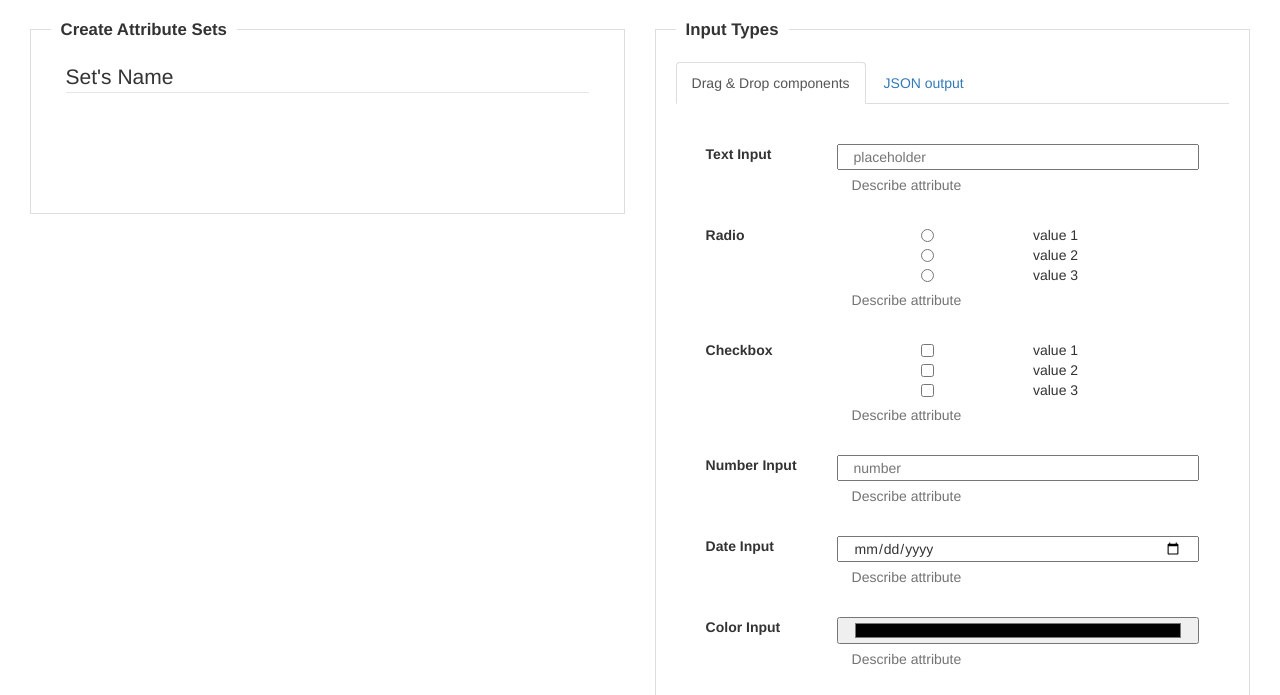
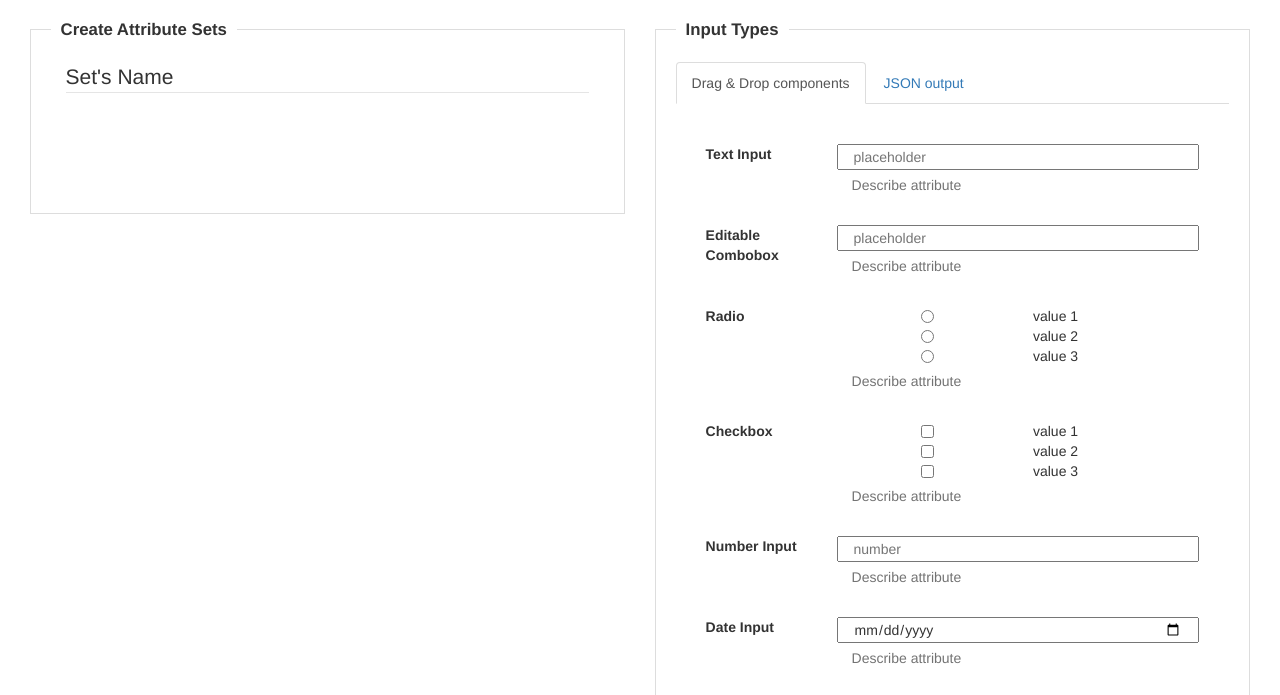
Before and after one commit to PhanHoangAnh/CreateDynamicAttributeSets, a plain HTML site: page dragable.html in a window 1280 px wide. Shown: the part 54-749 px from the top of the page. Drawn offline with nearby package versions, Linux system fonts and the light colour scheme.

Commit message:
add more control

```diff
--- a/js/DragNDrop.js
+++ b/js/DragNDrop.js
@@ -55,11 +55,18 @@
                 //
                 var nodeCopy = ui.item.clone();
                 newId++;
-                nodeCopy.id = newId; /* We cannot use the same ID */
+                nodeCopy[0].id = newId; /* We cannot use the same ID */
                 nodeCopy.attr("data-toggle", "popover");
                 nodeCopy.attr("data-placement", "right");
                 // chipl initiated popover before first click
                 // 1. Create template for associated popover
+                // Exception for combobox
+                if (nodeCopy[0].getElementsByTagName("datalist")) {
+                    nodeCopy[0].getElementsByTagName("datalist")[0].id = newId + "list";
+                    var input = nodeCopy[0].getElementsByTagName("input")[0];
+                    input.setAttribute("list", newId + "list");
+                }
+                //
                 nodeCopy.controlType = nodeCopy.attr("data-controlType");
                 nodeCopy.attribute = {};
                 for (var i in data) {
@@ -143,6 +150,19 @@
             input.setAttribute("data-controlType", "text");
             input_cover.appendChild(input);
             container_div.setAttribute("data-controlType", "text");
+            // in case for editable combobox, create datalist for this input
+            if (template["fields"]["options"]) {
+                var datalistId = newId + "datalist";
+                input.setAttribute("list", datalistId);
+                var datalist = document.createElement("datalist")
+                datalist.id = datalistId;
+                for (item in template["fields"]["options"]) {
+                    var option = document.createElement("option");
+                    option.setAttribute("value", template["fields"]["options"][item]);
+                    datalist.appendChild(option);
+                }
+                input_cover.appendChild(datalist);
+            }
             break;
         case ("radio"):
             input.type = "radio";
@@ -403,6 +423,26 @@
             if (controls[elem] instanceof Node && ctrType == "placeholder" && (controls[elem].type == "text" || controls[elem].type == "number")) {
                 controls[elem].placeholder = this.value;
             }
+            if (controls[elem] instanceof Node && ctrType == "options" && (controls[elem].type == "text")) {
+                var optArr = $(this).val().split('\n');
+                optArr = optArr.filter(function(n) {
+                    return n != "";
+                });
+                // Select and update datalist
+                var datalistId = controls[elem].getAttribute("list");
+                var datalist = document.getElementById(datalistId);
+                while (datalist.firstChild) {
+                    datalist.removeChild(datalist.firstChild);
+                }
+
+                for (var item in optArr) {
+                    var option = document.createElement("option");
+                    option.setAttribute("value", optArr[item])
+                    datalist.appendChild(option);
+                }
+                console.log(datalist);
+
+            }
             if (controls[elem] instanceof Node && controls[elem].getAttribute("data-controltype") == ctrType) {
                 if (ctrType == "options") {
                     // follow http://stackoverflow.com/questions/281264/remove-empty-elements-from-an-array-in-javascript
@@ -412,12 +452,10 @@
                     });
                     //console.log(optArr);
                     var describe = controls[elem].querySelector("[data-controlType='describe']").cloneNode(true);
-                    console.log(describe);
                     while (controls[elem].firstChild) {
                         controls[elem].removeChild(controls[elem].firstChild);
                     }
                     var inputType = controls[elem].parentNode.getAttribute("data-controlType");
-                    console.log(inputType);
                     var input = document.createElement("input");
                     input.type = inputType;
                     for (var item in optArr) {
--- a/js/controls.js
+++ b/js/controls.js
@@ -13,6 +13,43 @@ var data = [{
                 "label": "Label Text",
                 "Input Type": "text",
                 "value": "Text Input"
+            },
+            "placeholder": {
+                "label": "Placeholder",
+                "Input Type": "text",
+                "value": "placeholder"
+            },
+            "describe": {
+                "label": "More info",
+                "Input Type": "text",
+                "value": "Describe attribute"
+            },
+            "required": {
+                "label": "Required",
+                "Input Type": "checkbox",
+                "value": false
+            }
+        }
+    }, {
+        "label": "Editable Combobox",
+        "Input Type": "text",
+        "value": "Text Input",
+        "placeholder": "placeholder",
+        "fields": {
+            "id": {
+                "label": "ID / Name",
+                "Input Type": "text",
+                "value": "textinput"
+            },
+            "label": {
+                "label": "Label Text",
+                "Input Type": "text",
+                "value": "Text Input"
+            },
+            "options": {
+                "1": "value 1",
+                "2": "value 2",
+                "3": "value 3",
             },
             "placeholder": {
                 "label": "Placeholder",
@@ -108,7 +145,8 @@ var data = [{
                 "label": "Label Text",
                 "Input Type": "text",
                 "value": "Text Input"
-            },"describe": {
+            },
+            "describe": {
                 "label": "More info",
                 "Input Type": "text",
                 "value": "Describe attribute"
```
Also changed, not shown: dragable.html (+0 -1 lines).
